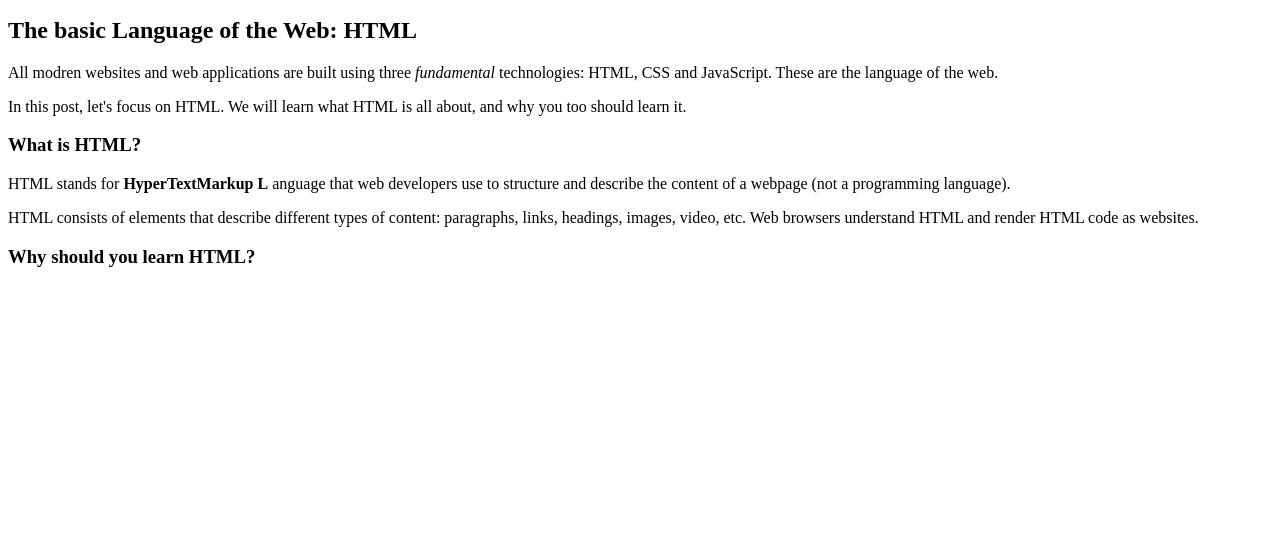
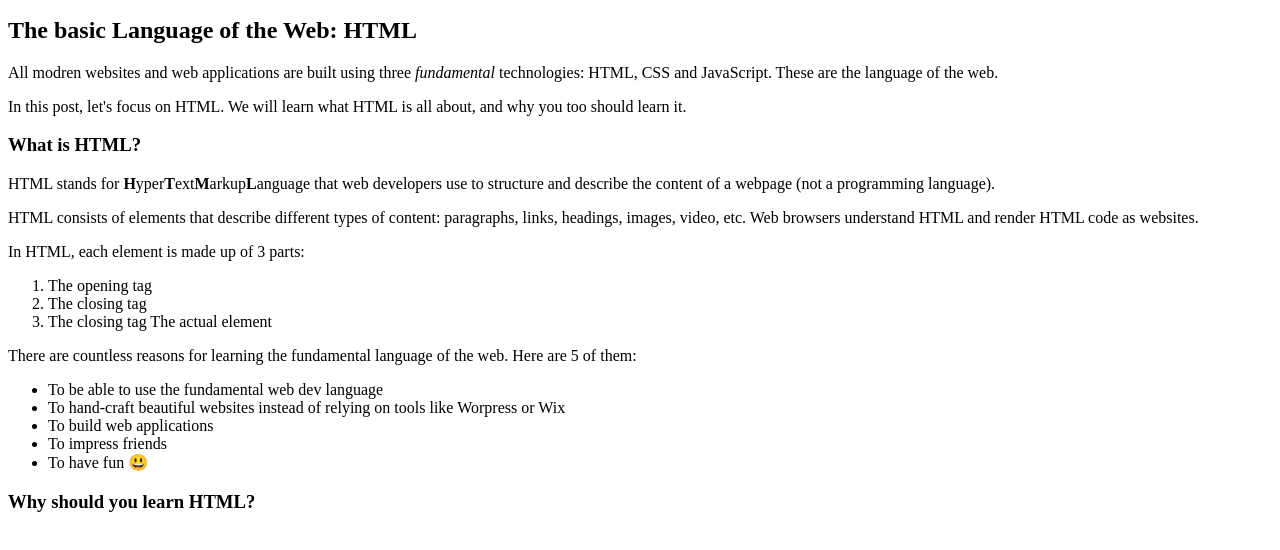
Before and after one commit to rublaman/-html-css-course, a plain HTML site: page 02-HTML-Fundamentals/index.html in a window 1280 px wide. Shown: the part 102-652 px from the top of the page. Drawn offline with Linux system fonts and the light colour scheme.

Commit message:
More Text Elements: Lists

```diff
--- a/02-HTML-Fundamentals/index.html
+++ b/02-HTML-Fundamentals/index.html
@@ -29,16 +29,40 @@
 
     <h3>What is HTML?</h3>
     <p>
-      HTML stands for <strong>H</strong><strong>yper</strong><strong>T</strong
-      ><strong>ext</strong><strong>M</strong><strong>arkup </strong
-      ><strong>L</strong> anguage that web developers use to structure and
-      describe the content of a webpage (not a programming language).
+      HTML stands for
+      <strong>H</strong
+      >yper<strong>T</strong>ext<strong>M</strong>arkup<strong>L</strong>anguage
+      that web developers use to structure and describe the content of a webpage
+      (not a programming language).
     </p>
     <p>
       HTML consists of elements that describe different types of content:
       paragraphs, links, headings, images, video, etc. Web browsers understand
       HTML and render HTML code as websites.
     </p>
+    <p>In HTML, each element is made up of 3 parts:</p>
+
+    <ol>
+      <li>The opening tag</li>
+      <li>The closing tag</li>
+      <li>The closing tag The actual element</li>
+    </ol>
+
+    <p>
+      There are countless reasons for learning the fundamental language of the
+      web. Here are 5 of them:
+    </p>
+
+    <ul>
+      <li>To be able to use the fundamental web dev language</li>
+      <li>
+        To hand-craft beautiful websites instead of relying on tools like
+        Worpress or Wix
+      </li>
+      <li>To build web applications</li>
+      <li>To impress friends</li>
+      <li>To have fun 😃</li>
+    </ul>
 
     <h3>Why should you learn HTML?</h3>
   </body>
```
